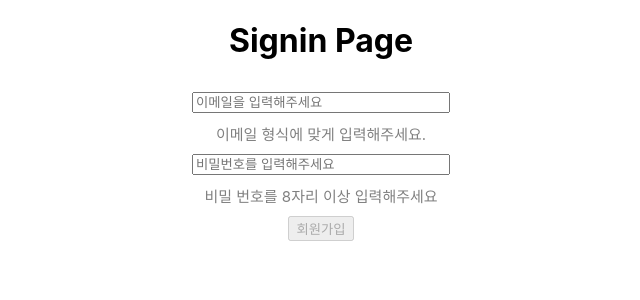
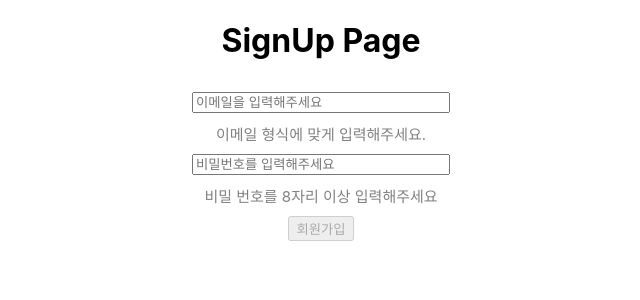
Before and after one commit to operat04/wanted-pre-onboarding-frontend, a React (Create React App) app: page /signup in a window 1280 px wide. Shown: the top 300 px of the page, without its empty margins (319-959 px from the left). Built offline with nearby package versions, Linux system fonts and the light colour scheme.

Commit message:
오타 수정

```diff
--- a/src/pages/SigninPage.js
+++ b/src/pages/SigninPage.js
@@ -48,7 +48,7 @@ const Signin = () => {
 
   return (
     <InputContainer>
-      <h1>Signin Page</h1>
+      <h1>SignIn Page</h1>
       <input
         data-testid="email-input"
         placeholder="이메일을 입력해주세요"
--- a/src/pages/SignupPage.js
+++ b/src/pages/SignupPage.js
@@ -47,7 +47,7 @@ const Signup = () => {
 
   return (
     <InputContainer>
-      <h1>Signin Page</h1>
+      <h1>SignUp Page</h1>
       <input
         data-testid="email-input"
         placeholder="이메일을 입력해주세요"
```
